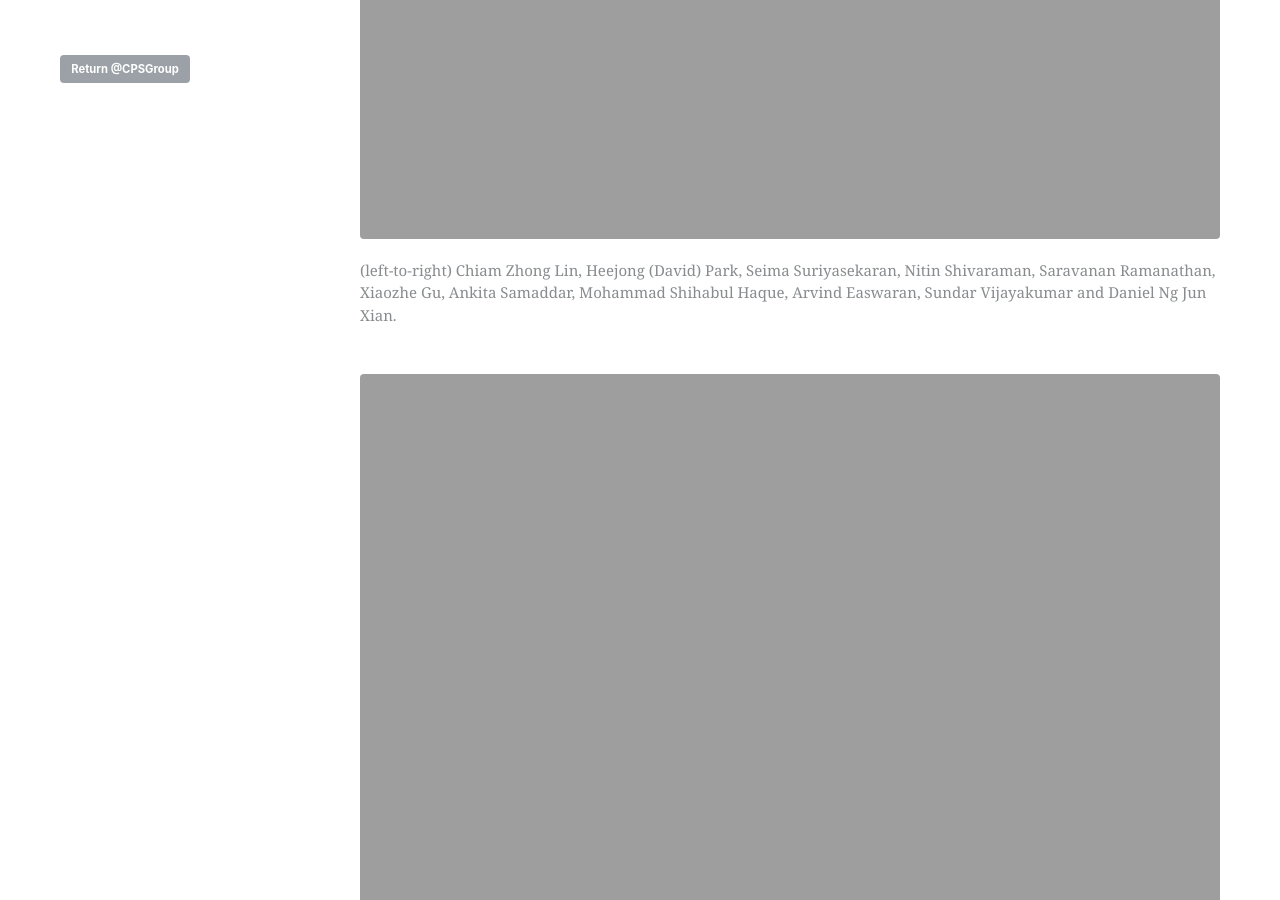
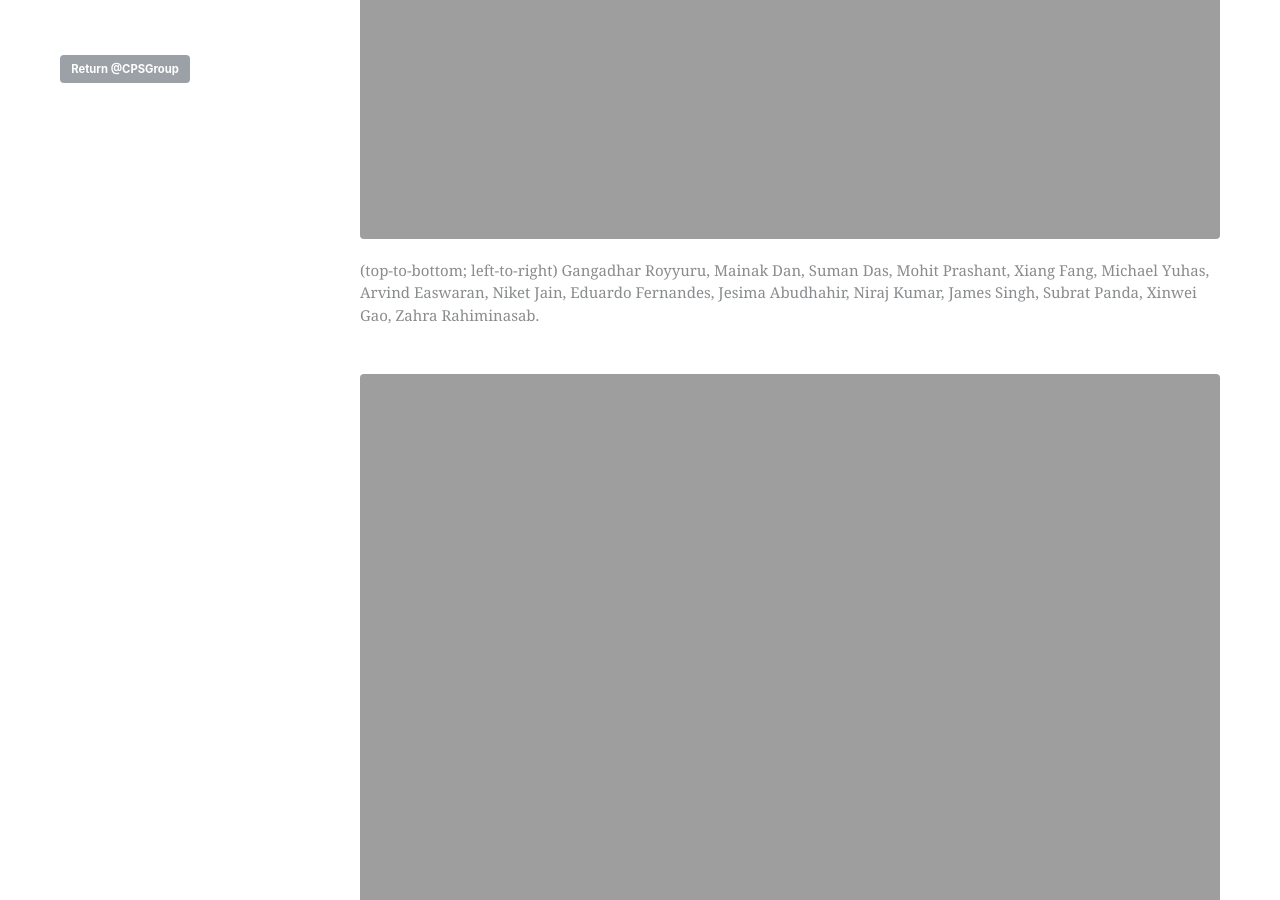
Before and after one commit to CPS-research-group/CPS-research-group.github.io, a Jekyll site: the page built from _pages/people.md, in a window 1280 px wide and 900 px high, scrolled down 554 px. Built offline with Jekyll 4.4.1, drawn with Linux system fonts in a browser that asks for light colours.

Commit message:
Updates.

```diff
--- a/_pages/people.md
+++ b/_pages/people.md
@@ -12,6 +12,8 @@ sidebar:
 
 ******
 
+{% include figure image_path="/assets/graphics/group_1.jpg" alt="Group image" caption="(top-to-bottom; left-to-right) Gangadhar Royyuru, Mainak Dan, Suman Das, Mohit Prashant, Xiang Fang, Michael Yuhas, Arvind Easwaran, Niket Jain, Eduardo Fernandes, Jesima Abudhahir, Niraj Kumar, James Singh, Subrat Panda, Xinwei Gao, Zahra Rahiminasab." %}
+
 {% include figure image_path="/assets/graphics/group.jpg" alt="Group image" caption="(left-to-right) Chiam Zhong Lin, Heejong (David) Park, Seima Suriyasekaran, Nitin Shivaraman, Saravanan Ramanathan, Xiaozhe Gu, Ankita Samaddar, Mohammad Shihabul Haque, Arvind Easwaran, Sundar Vijayakumar and Daniel Ng Jun Xian." %}
 
 {% include figure image_path="/assets/graphics/outing.jpeg" alt="Group image" caption="(clockwise-from-left) Seima Suriyasekaran, Saravanan Ramanathan, Xiaozhe Gu, Nitin Shivaraman, Zhiheng Xu, Arvind Easwaran, Daniel Ng Jun Xian, Chiam Zhong Lin, Heejong (David) Park, Sidharta Andalam, Mohammad Shihabul Haque, Sundar Vijayakumar, Abhiruchi Gadgil, Vihan<sup>2</sup>." %}
```
Also changed, not shown: _pages/research_profile.md (+1 -0 lines), 1 other file.
